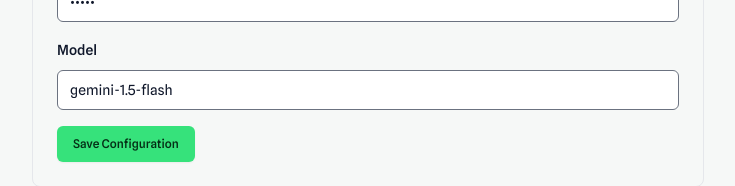
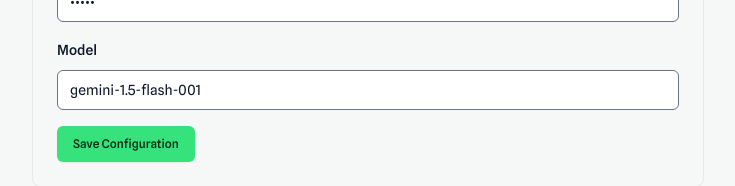
Before and after one commit to krishna0605/AI-codemate-, a Next.js app: page /settings in a window 1280 px wide. Shown: the part 343-529 px from the top of the page, without its empty margins (272-1007 px from the left). Built offline with nearby package versions, Linux system fonts and the light colour scheme; no server answers.

Commit message:
chat bot fix v2.0

```diff
--- a/src/contexts/AIContext.tsx
+++ b/src/contexts/AIContext.tsx
@@ -35,13 +35,13 @@
         // Force update if the stored model is invalid or old
         if (
           mergedConfig.provider === 'gemini' &&
-          (mergedConfig.model === 'gemini-1.5-flash-001' ||
+          (mergedConfig.model === 'gemini-1.5-flash' ||
             mergedConfig.model === 'gemini-pro' ||
             mergedConfig.model === 'gemini-2.0-flash' ||
             mergedConfig.model === 'gemini-flash-latest')
         ) {
-          console.log('Migrating to valid model:', 'gemini-1.5-flash');
-          mergedConfig.model = 'gemini-1.5-flash';
+          console.log('Migrating to valid model:', 'gemini-1.5-flash-001');
+          mergedConfig.model = 'gemini-1.5-flash-001';
         }
 
         // If the saved provider doesn't have an API key, try to get it from defaults
--- a/src/lib/ai/config.ts
+++ b/src/lib/ai/config.ts
@@ -12,7 +12,7 @@
 export const PROVIDER_CONFIGS: Record<AIProvider, Partial<AIConfig>> = {
   gemini: {
     apiKey: process.env.NEXT_PUBLIC_GEMINI_API_KEY || '',
-    model: 'gemini-1.5-flash',
+    model: 'gemini-1.5-flash-001',
     maxTokens: 8192,
     temperature: 0.3,
   },
--- a/src/lib/ai/providers/gemini.ts
+++ b/src/lib/ai/providers/gemini.ts
@@ -3,7 +3,7 @@
 
 export async function callGemini(prompt: string, config: AIConfig): Promise<string> {
   // We prioritize the model from config, but fallback to 'gemini-1.5-flash' if needed
-  const modelName = config.model || 'gemini-1.5-flash';
+  const modelName = config.model || 'gemini-1.5-flash-001';
 
   try {
     const result = await generateContent(prompt, modelName, {
```
